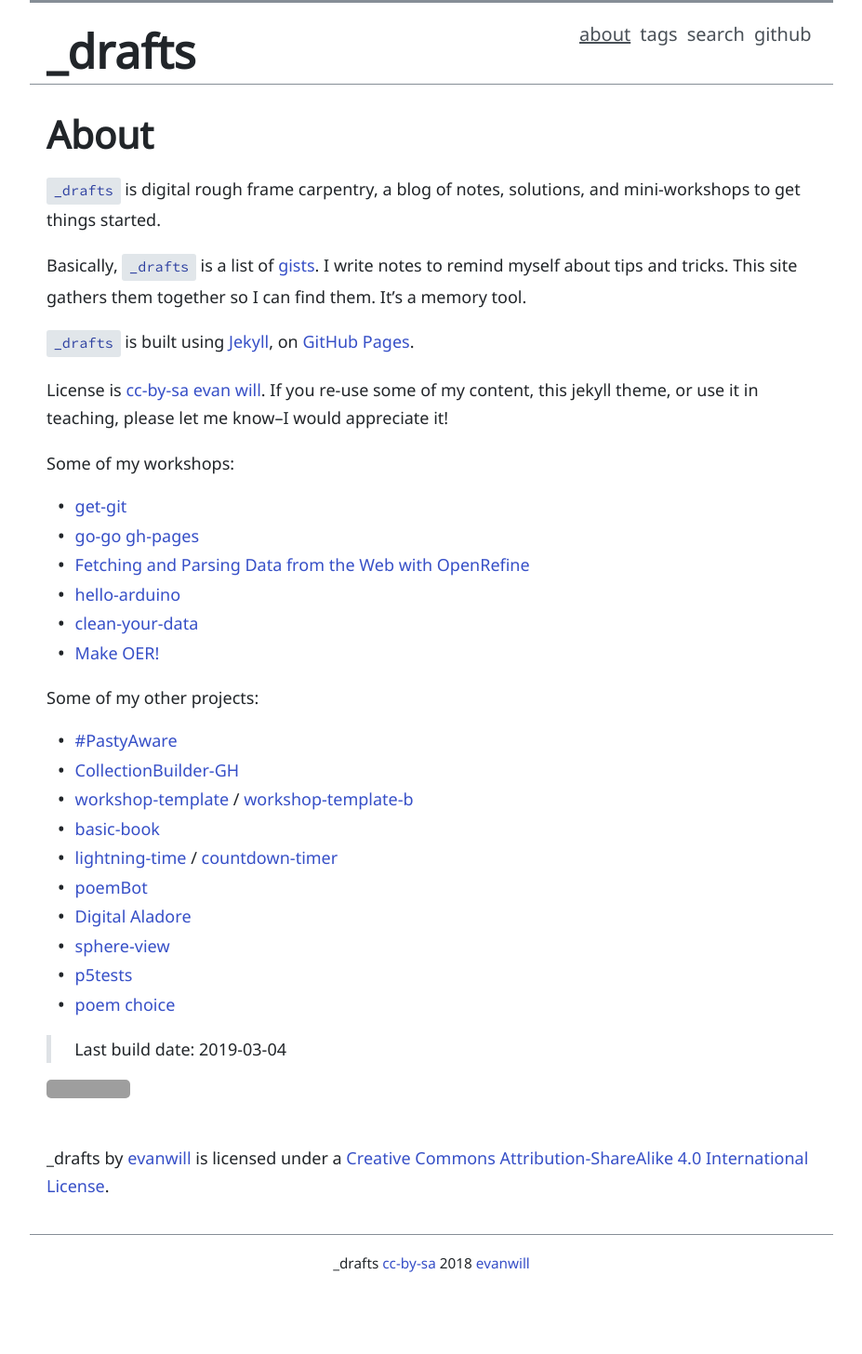
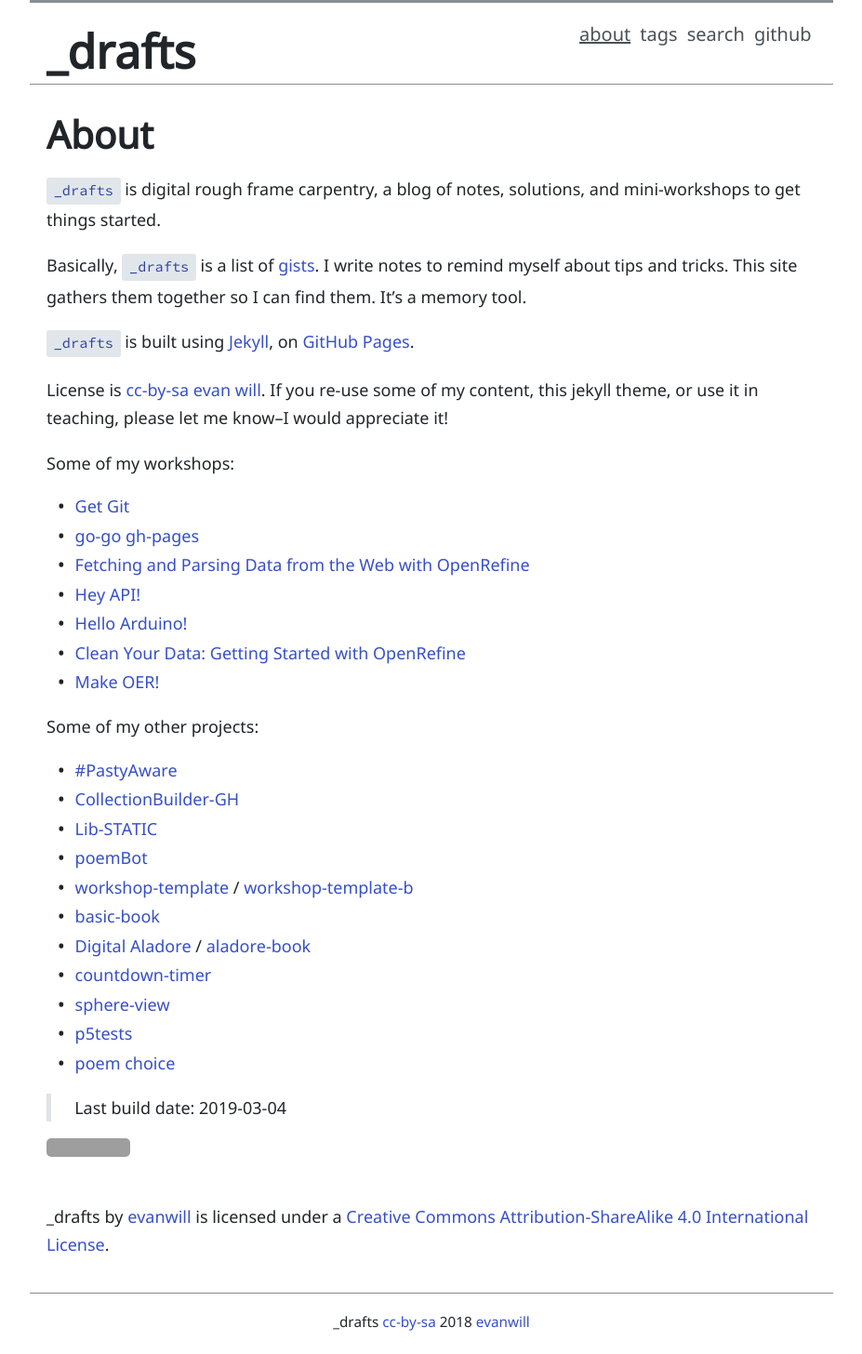
Before and after one commit to evanwill/_drafts, a Jekyll site: the page built from about.md, in a window 1280 px wide. Shown: the whole page at 93% size, without its empty margins (176-1103 px from the left). Built offline with Jekyll 4.4.1, drawn with Linux system fonts in a browser that asks for light colours; before the commit the page ends 1393 px from its top, so only the background shows below that; grey boxes are pictures that could not be loaded.

Commit message:
update about links

```diff
--- a/about.md
+++ b/about.md
@@ -17,22 +17,24 @@ If you re-use some of my content, this jekyll theme, or use it in teaching, plea
 
 Some of my workshops:
 
-- [get-git](https://evanwill.github.io/get-git/)
+- [Get Git](https://evanwill.github.io/get-git/)
 - [go-go gh-pages](https://evanwill.github.io/go-go-ghpages/)
 - [Fetching and Parsing Data from the Web with OpenRefine](https://programminghistorian.org/en/lessons/fetch-and-parse-data-with-openrefine)
-- [hello-arduino](https://evanwill.github.io/hello-arduino/)
-- [clean-your-data](https://evanwill.github.io/clean-your-data/)
+- [Hey API!](https://evanwill.github.io/hey-api/)
+- [Hello Arduino!](https://evanwill.github.io/hello-arduino/)
+- [Clean Your Data: Getting Started with OpenRefine](https://evanwill.github.io/clean-your-data/)
 - [Make OER!](https://evanwill.github.io/make-oer/)
 
 Some of my other projects:
 
 - [#PastyAware](https://evanwill.github.io/pastyAware/)
 - [CollectionBuilder-GH](https://github.com/CollectionBuilder/collectionbuilder-gh)
+- [Lib-STATIC](https://lib-static.github.io/)
+- [poemBot](https://github.com/evanwill/poemBot)
 - [workshop-template](https://github.com/evanwill/workshop-template) / [workshop-template-b](https://evanwill.github.io/workshop-template-b/)
 - [basic-book](https://github.com/evanwill/basic-book)
-- [lightning-time](https://evanwill.github.io/lightning-time/) / [countdown-timer](https://github.com/evanwill/countdown-timer)
-- [poemBot](https://github.com/evanwill/poemBot)
-- [Digital Aladore](https://digitalaladore.wordpress.com/)
+- [Digital Aladore](https://digitalaladore.wordpress.com/) / [aladore-book](https://evanwill.github.io/aladore-book/)
+- [countdown-timer](https://github.com/evanwill/countdown-timer)
 - [sphere-view](https://evanwill.github.io/sphere-view/)
 - [p5tests](https://evanwill.github.io/p5tests/index.html)
 - [poem choice](https://uidaholib.github.io/poemchoice/)
```
